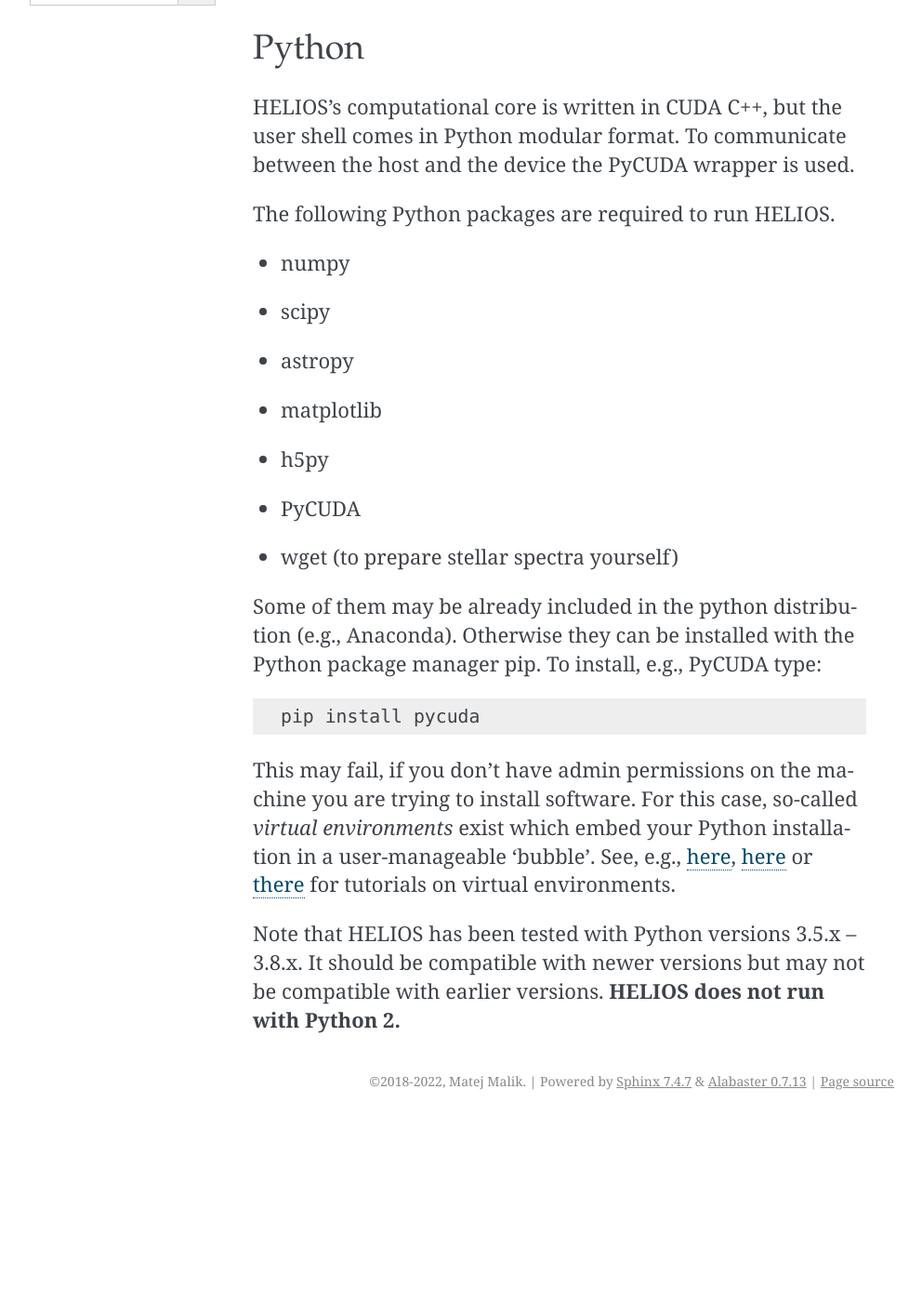
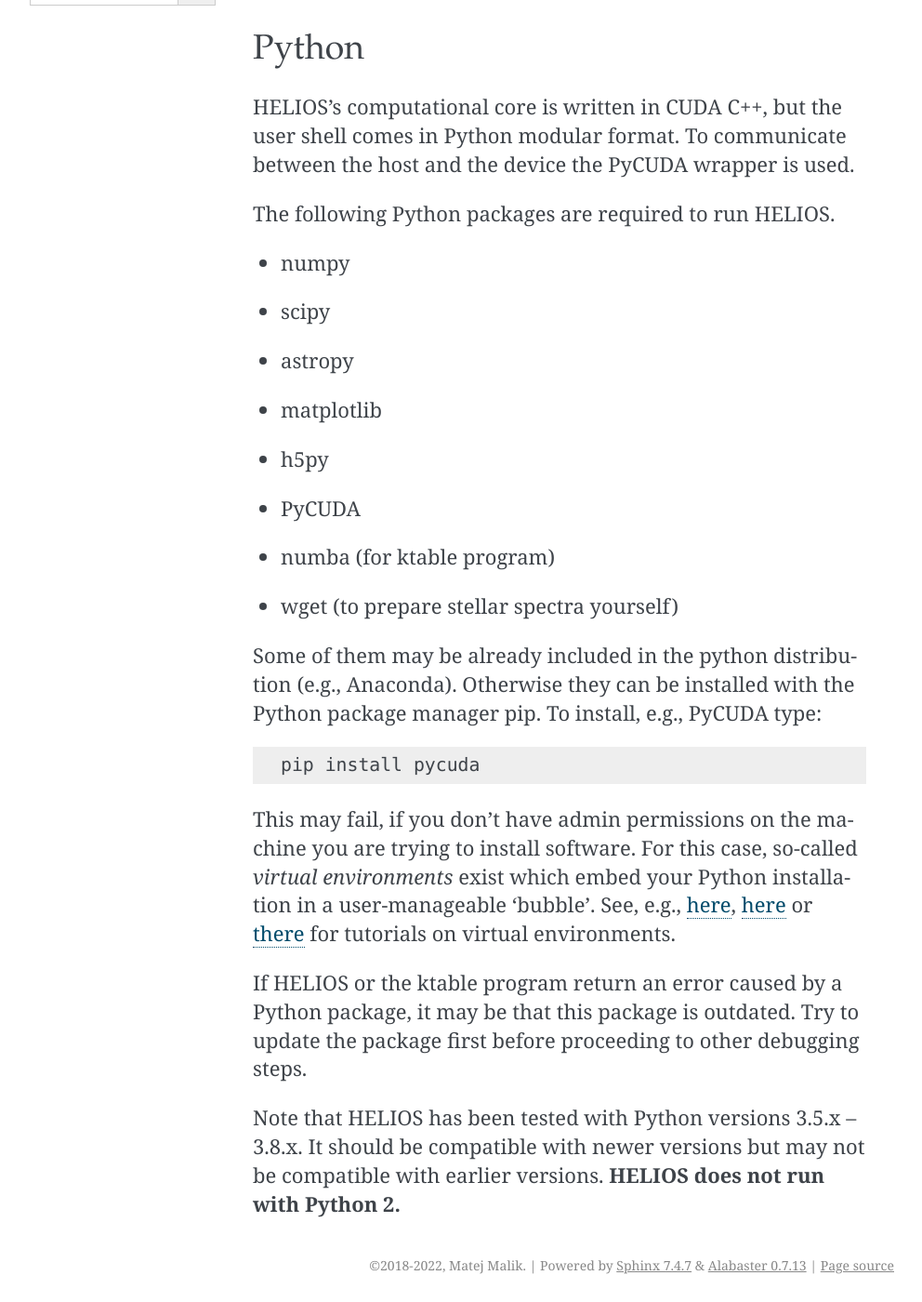
Before and after one commit to exoclime/HELIOS, a Sphinx documentation site: the page built from docs/sections/requirements.rst, in a window 1280 px wide and 1400 px high, scrolled down 870 px. Shown: the whole window at 93% size, without its empty margins (148-1140 px from the left). Built offline with Sphinx 7.4.7, drawn with Linux system fonts in a browser that asks for light colours; before the commit the page ends 2072 px from its top, so only the background shows below that.

Commit message:
updated docs

```diff
--- a/docs/sections/requirements.rst
+++ b/docs/sections/requirements.rst
@@ -29,6 +29,7 @@
 * matplotlib
 * h5py
 * PyCUDA
+* numba (for ktable program)
 * wget (to prepare stellar spectra yourself)
 
 Some of them may be already included in the python distribution (e.g., Anaconda). Otherwise they can be installed with the Python package manager pip. To install, e.g., PyCUDA type::
@@ -37,4 +38,6 @@
 
 This may fail, if you don't have admin permissions on the machine you are trying to install software. For this case, so-called *virtual environments* exist which embed your Python installation in a user-manageable 'bubble'. See, e.g., `here <https://docs.python.org/3/tutorial/venv.html>`_, `here <https://realpython.com/python-virtual-environments-a-primer/>`__ or `there <https://docs.python-guide.org/dev/virtualenvs/>`_ for tutorials on virtual environments.
 
+If HELIOS or the ktable program return an error caused by a Python package, it may be that this package is outdated. Try to update the package first before proceeding to other debugging steps.
+
 Note that HELIOS has been tested with Python versions 3.5.x -- 3.8.x. It should be compatible with newer versions but may not be compatible with earlier versions. **HELIOS does not run with Python 2.**
```
